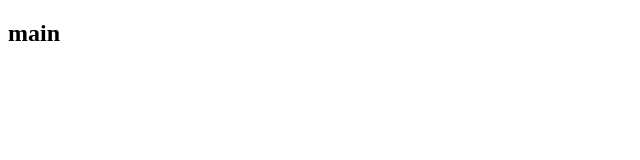
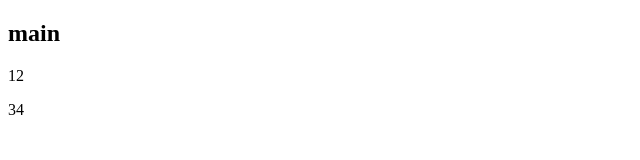
Before and after one commit to muhammedishank/git-practice, a plain HTML site: page index.html in a window 1280 px wide. Shown: the full height of the page, 0-640 px from the left. Drawn offline with Linux system fonts and the light colour scheme.

Commit message:
second commit

```diff
--- a/index.html
+++ b/index.html
@@ -6,6 +6,9 @@
     <meta name="viewport" content="width=device-width, initial-scale=1.0">
     <title>Document</title>
     <h2>main</h2>
+    <p>12</p>
+    <p>34</p>
+
 </head>
 <body>
 
```
